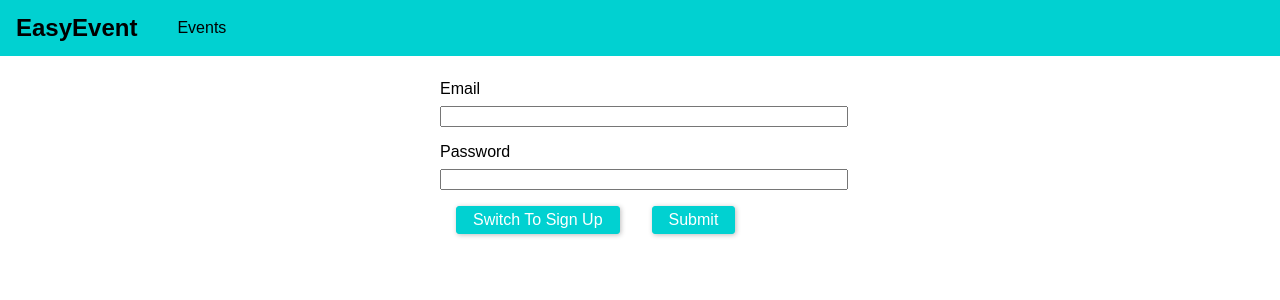
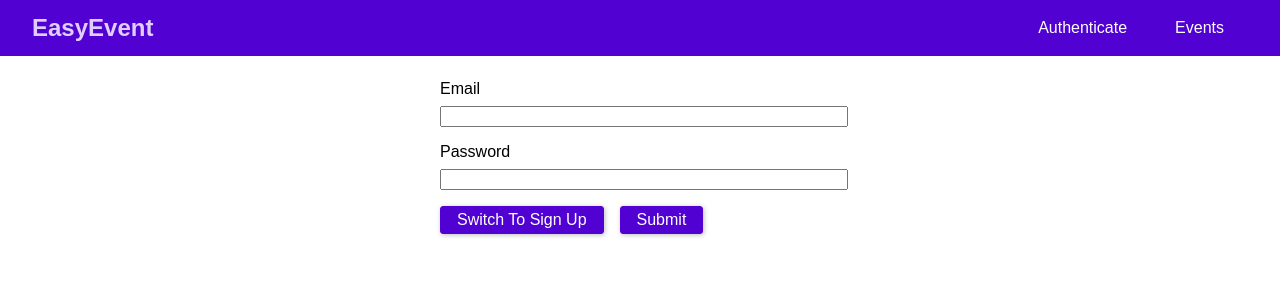
Before and after one commit to husseinbelaifa/EventBookingReactNodeGraphQl, a React (Create React App) app in the folder frontend/: page /auth in a window 1280 px wide. Shown: the top 300 px of the page. Built offline with nearby package versions, Linux system fonts and the light colour scheme.

Commit message:
add logout feature

```diff
--- a/frontend/src/App.js
+++ b/frontend/src/App.js
@@ -12,15 +12,24 @@ class App extends React.Component {
     token: null,
     userId: null
   };
+
   login = (token, userId, tokenExpiration) => {
+    console.log("login");
     this.setState({ token: token, userId: userId });
+    console.log(this.state.token);
   };
 
-  logout = () => {};
+  logout = () => {
+    console.log("logout");
+    this.setState({ token: null, userId: null });
+  };
   render() {
     return (
       <BrowserRouter>
-        <MainNavigation />
+        <MainNavigation
+          isAuth={this.state.token ? true : null}
+          logout={this.logout}
+        />
         <AuthContext.Provider
           value={{
             token: this.state.token,
@@ -31,10 +40,19 @@ class App extends React.Component {
         >
           <main className="main-content">
             <Switch>
-              {!this.state.token && <Redirect from="/" to="/auth" exact />}
+              {!this.state.token && (
+                <Redirect from="/bookings" to="/auth" exact />
+              )}
+              {this.state.token && <Redirect from="/" to="/events" exact />}
+              {this.state.token && <Redirect from="/auth" to="/events" exact />}
+
               {!this.state.token && <Route path="/auth" component={authPage} />}
               <Route path="/events" component={eventPage} />
-              <Route path="/bookings" component={bookingPage} />
+              {this.state.token && (
+                <Route path="/bookings" component={bookingPage} />
+              )}
+
+              {!this.state.token && <Redirect to="/auth" exact />}
             </Switch>
           </main>
         </AuthContext.Provider>
--- a/frontend/src/components/Navigation/MainNavigation.css
+++ b/frontend/src/components/Navigation/MainNavigation.css
@@ -4,15 +4,18 @@
     top: 0;
     width: 100%;
     height: 3.5rem;
-    background-color: #01d1d1;
-    padding: 0 1rem;
+    background-color: #5101d1;
+    padding: 0 2rem;
     display: flex;
-    align-items: center
+    align-items: center;
+    justify-content: space-between;
+    box-sizing: border-box;
 }
 
 .main-navigation__logo h1 {
     margin: 0;
-    font-size: 1.5rem
+    font-size: 1.5rem;
+    color: #dfcefc
 }
 
 .main-navigation__items {
@@ -24,19 +27,31 @@
     padding: 0;
     list-style: none;
     margin: 0;
+    align-items: center;
 }
 
 .main-navigation__items li {
     margin: 0 1rem;
 }
 
-.main-navigation__items a {
+.main-navigation__items a,
+.main-navigation__items button {
     text-decoration: none;
-    color: #000000;
+    color: white;
+    padding: 0.25rem 0.5rem;
+    border: none;
+    font: inherit;
+    background: transparent;
+    cursor: pointer;
+    vertical-align: middle;
+    margin: 0;
 }
 
 .main-navigation__items a:hover,
 .main-navigation__items a:active,
-.main-navigation__items a.active {
-    color: #fdefa0
+.main-navigation__items a.active .main-navigation__items button:hover,
+.main-navigation__items button:active {
+    background-color: #fff;
+    color: #5101d1;
+    border-radius: 5px;
 }
--- a/frontend/src/components/Navigation/MainNavigation.js
+++ b/frontend/src/components/Navigation/MainNavigation.js
@@ -1,11 +1,9 @@
-import React, { Component } from "react";
+import React, { Component, useState } from "react";
 import { NavLink } from "react-router-dom";
 import "./MainNavigation.css";
 import AuthContext from "../../context/auth-context";
 
-const MainNavigation = props => (
-  <AuthContext.Consumer>
-    {context => {
+const MainNavigation = ({ isAuth, logout }) => {
   return (
     <header className="main-navigation">
       <div className="main-navigation__logo">
@@ -14,7 +12,7 @@ const MainNavigation = props => (
 
       <nav className="main-navigation__items">
         <ul>
-              {context.token && (
+          {!isAuth && (
             <li>
               <NavLink to="/auth">Authenticate</NavLink>
             </li>
@@ -22,17 +20,21 @@ const MainNavigation = props => (
           <li>
             <NavLink to="/events">Events</NavLink>
           </li>
-              {context.token && (
+          {isAuth && (
+            <React.Fragment>
               <li>
                 <NavLink to="/bookings">Bookings</NavLink>
               </li>
+
+              <li>
+                <button onClick={() => logout()}>Logout</button>
+              </li>
+            </React.Fragment>
           )}
         </ul>
       </nav>
     </header>
   );
-    }}
-  </AuthContext.Consumer>
-);
+};
 
 export default MainNavigation;
--- a/frontend/src/pages/Auth.css
+++ b/frontend/src/pages/Auth.css
@@ -19,12 +19,12 @@
 }
 
 .form-action button {
-    background-color: #01d1d1;
+    background-color: #5101d1;
     font: inherit;
-    border: 1px solid #01d1d1;
+    border: 1px solid #5101d1;
     border-radius: 3px;
     padding: .25rem 1rem;
-    margin: 0 1rem;
+    margin-right: 1rem;
     box-shadow: 1px 1px 5px rgba(0, 0, 0, 0.26);
     color: #fff;
     cursor: pointer;
@@ -32,6 +32,6 @@
 
 .form-action button:hover,
 .form-action button:active {
-    background: #01a7a7;
-    border-color: #01a7a7;
+    background: #6129d6;
+    border-color: #6129d6;
 }
--- a/frontend/src/pages/Auth.js
+++ b/frontend/src/pages/Auth.js
@@ -1,7 +1,7 @@
 // @flow
 import React from "react";
 import "./Auth.css";
-import AuthContext from "./context/auth-context";
+import AuthContext from "../context/auth-context";
 class Auth extends React.Component {
   state = {
     isLogin: true
@@ -76,14 +76,16 @@ class Auth extends React.Component {
       })
       .then(resBody => {
         if (resBody.data.login.token) {
+          console.log("login");
           this.context.login(
             resBody.data.login.token,
             resBody.data.login.userId,
             resBody.data.login.tokenExpiration
           );
+          // console.log(resBody);
         }
 
-        console.log(resBody);
+        // console.log(this.context);
       })
       .catch(err => {
         console.log(err);
--- a/frontend/src/pages/Event.js
+++ b/frontend/src/pages/Event.js
@@ -2,7 +2,11 @@
 import React from "react";
 class Auth extends React.Component {
   render() {
-    return <h1>The Event Page</h1>;
+    return (
+      <div>
+        <button>CreateEvent</button>
+      </div>
+    );
   }
 }
 
```
Lines whose indentation alone changed are shown as unchanged.
